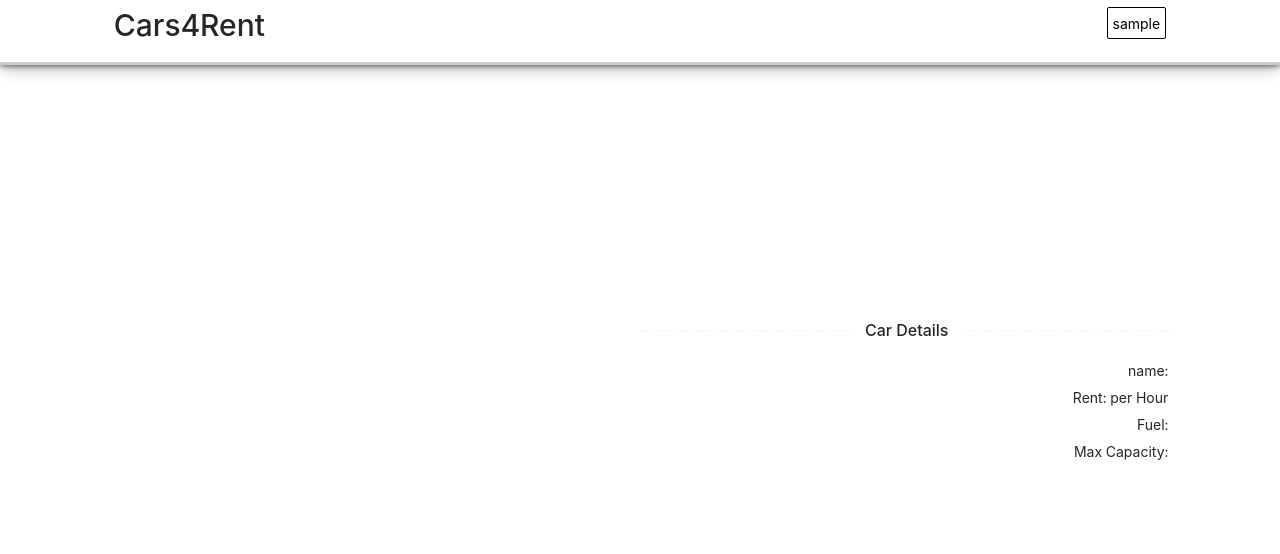
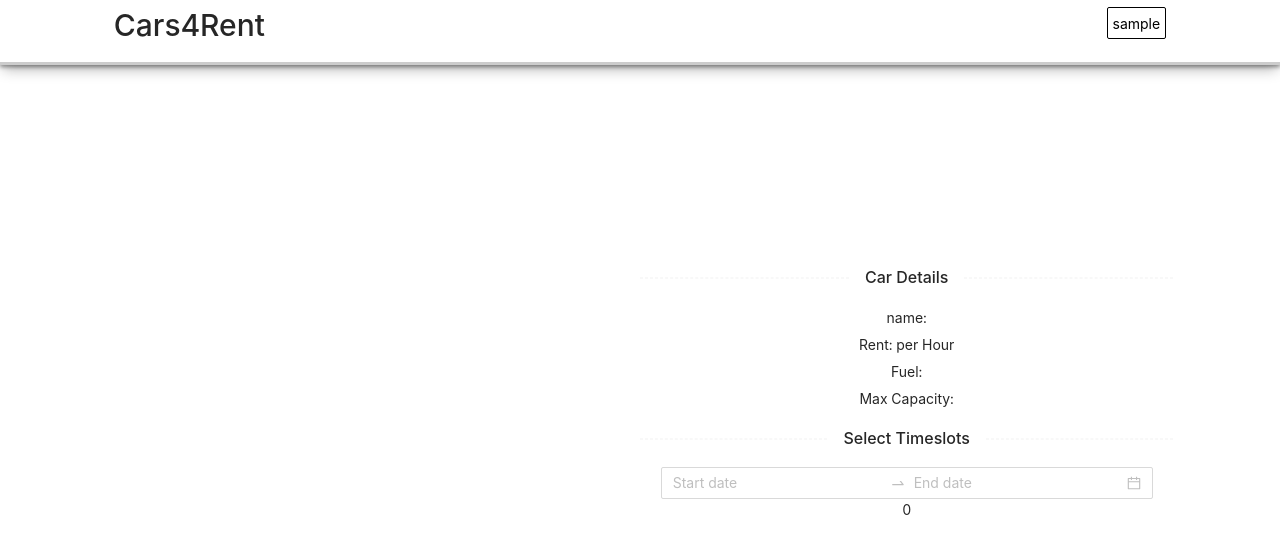
Before and after one commit to vaishakhp1902/Cars4Rent, a React (Create React App) app in the folder client/: page /booking/1 in a window 1280 px wide. Shown: the top 554 px of the page. Built offline with nearby package versions, Linux system fonts and the light colour scheme; no server answers; sample sign-in values are in the browser's storage; a web font is replaced by a local one.

Commit message:
booking tiimeslots, diff btw start and end time

```diff
--- a/client/src/index.css
+++ b/client/src/index.css
@@ -28,6 +28,7 @@ h1 {
 
 p {
   margin: 5px !important;
+  text-align: center;
   padding: 0%;
 }
 
--- a/client/src/pages/BookingCar.js
+++ b/client/src/pages/BookingCar.js
@@ -4,13 +4,19 @@ import { useSelector } from "react-redux";
 import { useDispatch } from "react-redux";
 import { useEffect } from "react";
 import { getAllCars } from "../redux/actions/carsAction";
-import { Row,Col,Divider } from "antd";
+import { Row,Col,Divider,DatePicker } from "antd";
+import moment from 'moment'
+
+const {RangePicker} = DatePicker
 
 function BookingCar({match}) {
   const { cars } = useSelector((state) => state.carsReducer);
   //const {loading} = useSelector(state=>state.alertsReducer)
   const [car,setCar] = useState({})
   const dispatch = useDispatch();
+  const [from,setFrom]=useState()
+  const [to,setTo] = useState()
+  const [totalHours,setTotalHours] = useState(0)
 
   useEffect(() => {
     if (cars.length === 0) {
@@ -20,6 +26,17 @@ function BookingCar({match}) {
     }
 
   },[cars]);
+
+
+  function selectTimeslots(values) {
+    console.log(moment(values[0]).format('MMM DD yyyy HH:MM'))
+    console.log(moment(values[1]).format('MMM DD yyyy HH:MM'))
+
+    setFrom(moment(values[0]).format('MMM DD yyyy HH:MM'))
+    setTo(moment(values[1]).format('MMM DD yyyy HH:MM'))
+    setTotalHours(values[1].diff(values[0], 'hours'))
+
+  }
   return (
     <DefaultLayout>
       <Row justify='center' className='d-flex align-items-center' style={{minHeight:'80vh'}}>
@@ -39,6 +56,15 @@ function BookingCar({match}) {
 
         </div>
 
+        <Divider type='horizontal' dashed>Select Timeslots</Divider>
+        <RangePicker showTime={{format:'HH:mm'}} format='MMM DD YYYY HH mm' onChange={selectTimeslots}/>
+
+        <div>
+        {totalHours}
+        </div>
+
+
+
 
         </Col>
 
--- a/client/src/pages/Home.js
+++ b/client/src/pages/Home.js
@@ -33,6 +33,7 @@ function Home() {
                   <div>
                     <p>{car.name}</p>
                     <p>{car.rentPerHour} Rent per hour</p>
+
                   </div>
 
                   <div>
```
